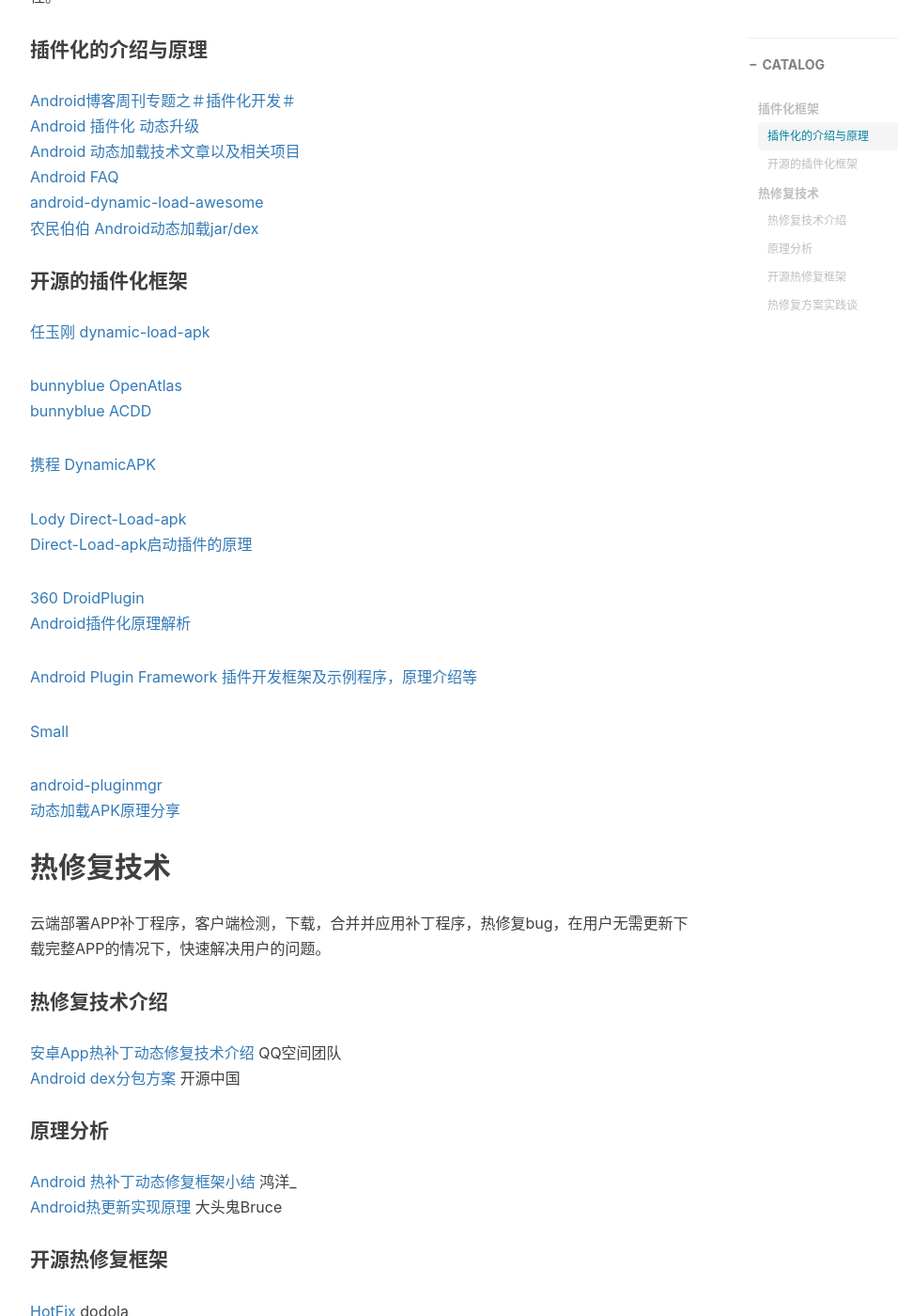
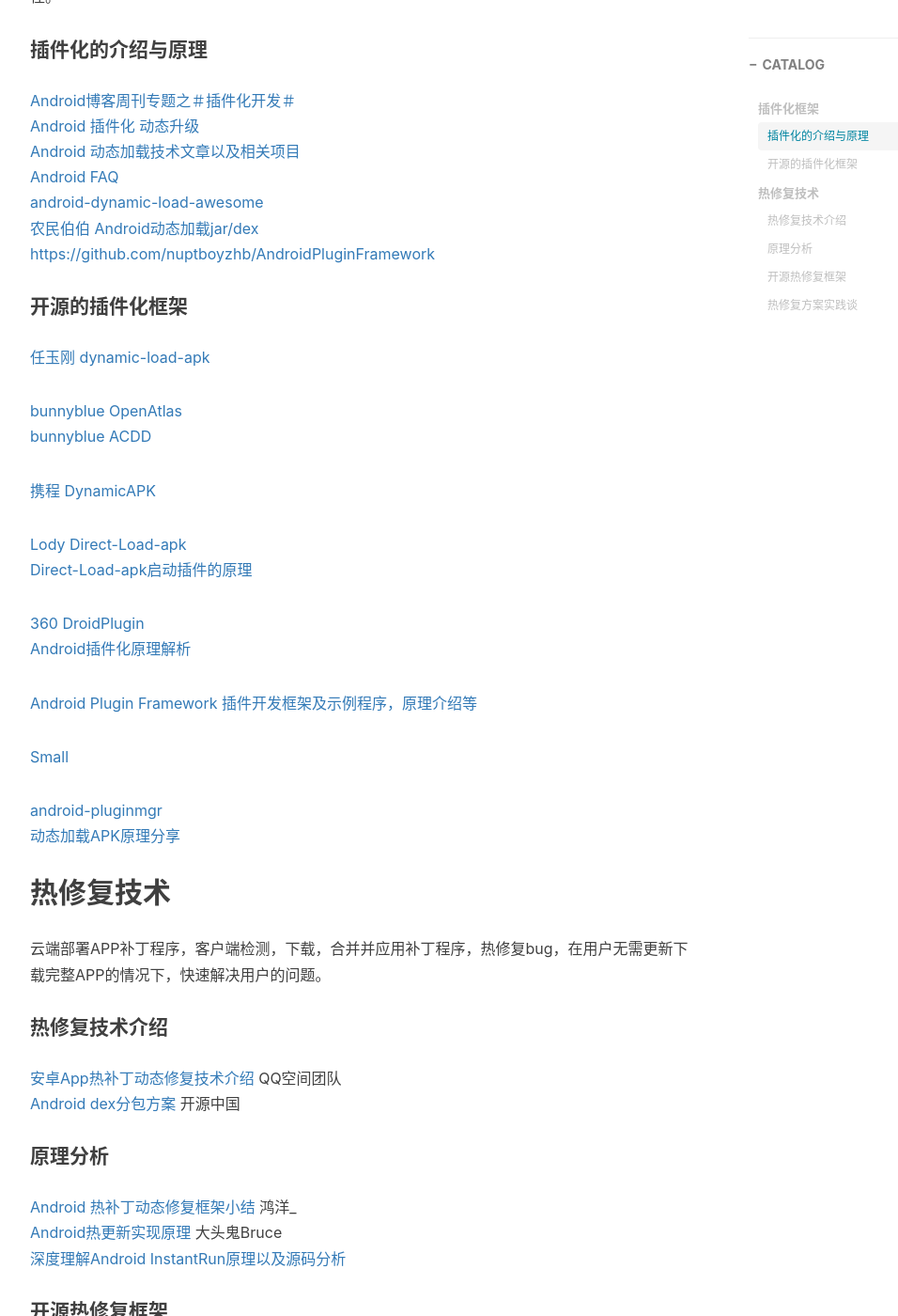
Before and after one commit to figofuture/figofuture.github.io, a Jekyll site: the page built from _posts/2016-08-12-android-plugin-and-hotfix-collections.markdown, in a window 1280 px wide and 1400 px high, scrolled down 809 px. Shown: the whole window at 94% size, without its empty margins (233-1189 px from the left). Built offline with Jekyll 4.4.1, drawn with Linux system fonts in a browser that asks for light colours; nearby versions of some CDN libraries; comment, search, counter and statistics services are not loaded.

Commit message:
add new link about plugins

```diff
--- a/_posts/2016-08-12-android-plugin-and-hotfix-collections.markdown
+++ b/_posts/2016-08-12-android-plugin-and-hotfix-collections.markdown
@@ -25,6 +25,7 @@
 [Android FAQ](https://github.com/wequick/Small/wiki/Android-FAQ)
 [android-dynamic-load-awesome](https://github.com/liaohuqiu/android-dynamic-load-awesome)
 [农民伯伯 Android动态加载jar/dex](http://www.cnblogs.com/over140/archive/2011/11/23/2259367.html)
+[https://github.com/nuptboyzhb/AndroidPluginFramework](https://github.com/nuptboyzhb/AndroidPluginFramework)
 
 #### 开源的插件化框架
 [任玉刚 dynamic-load-apk](https://github.com/singwhatiwanna/dynamic-load-apk)
@@ -57,6 +58,7 @@
 #### 原理分析
 [Android 热补丁动态修复框架小结](http://blog.csdn.net/lmj623565791/article/details/49883661) 鸿洋_
 [Android热更新实现原理](http://blog.csdn.net/lzyzsd/article/details/49843581) 大头鬼Bruce
+[深度理解Android InstantRun原理以及源码分析](https://github.com/nuptboyzhb/AndroidInstantRun)
 
 #### 开源热修复框架
 [HotFix](https://github.com/dodola/HotFix) dodola
```
